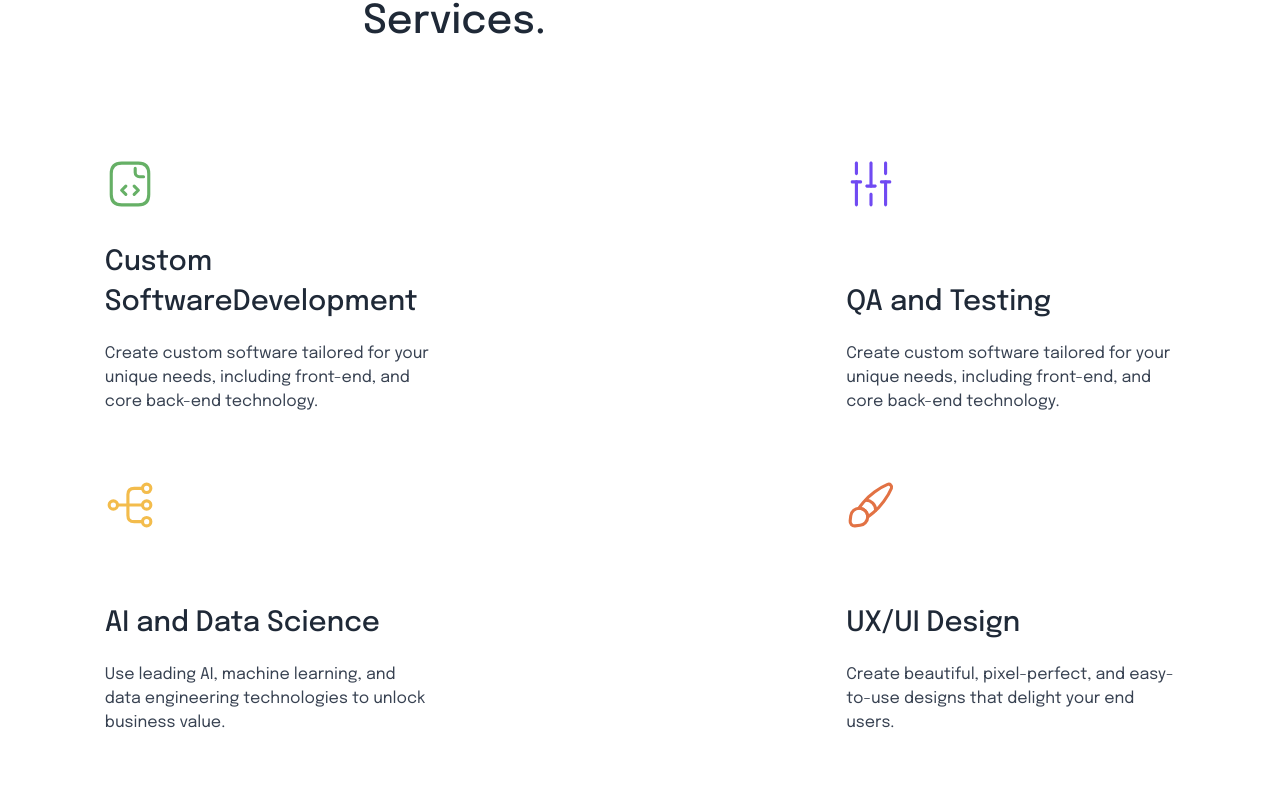
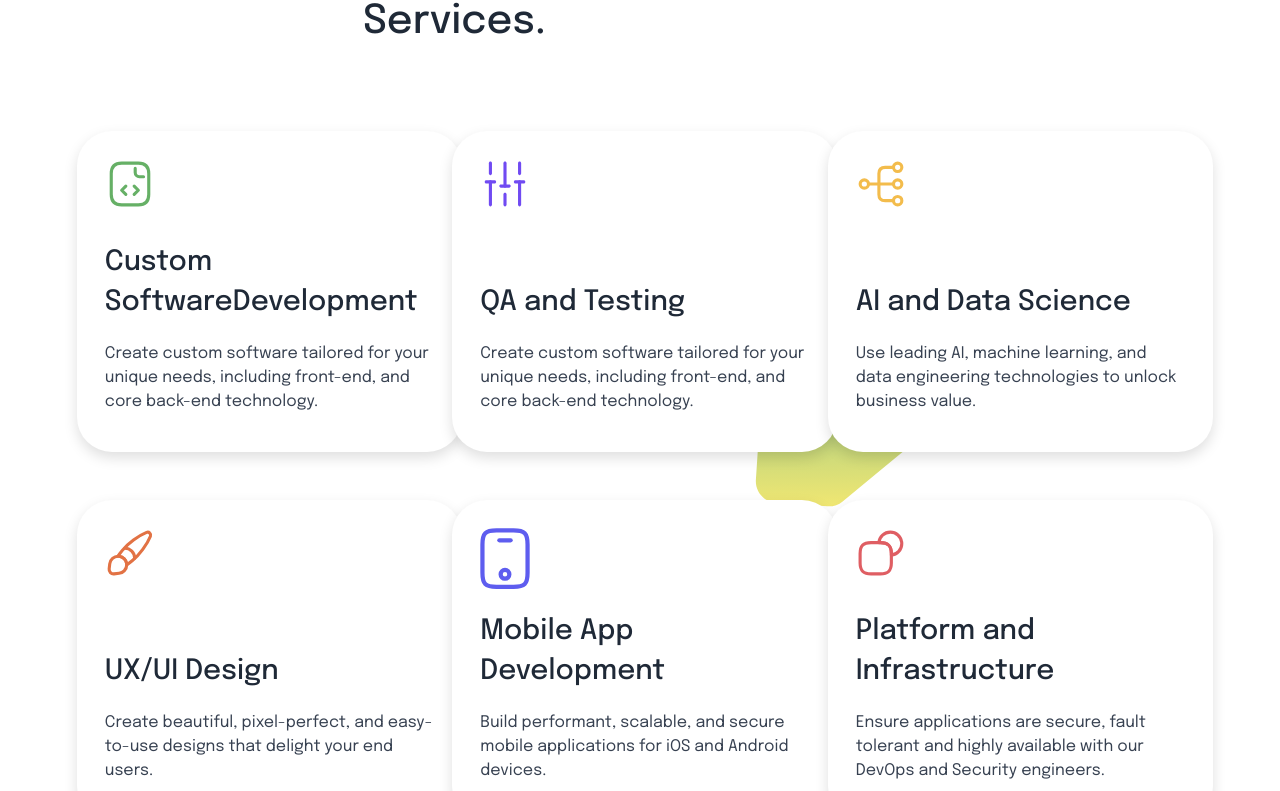
Before and after one commit to akshat-9825/landing_page, a Next.js app: page / in a window 1280 px wide. Shown: the part 1559-2350 px from the top of the page. Built offline with nearby package versions, Linux system fonts and the light colour scheme.

Commit message:
challenge page

```diff
--- a/app/pages/ChallengePage/ChallengeCard.tsx
+++ b/app/pages/ChallengePage/ChallengeCard.tsx
@@ -7,7 +7,7 @@ interface ChallengeCardDataType {
 }
 const ChallengeCard = (props: ChallengeCardDataType) => {
   return (
-    <div className="min-w-[329px] max-w-[344px] flex flex-col gap-[35px]">
+    <div className="min-w-[329px] max-w-[344px] flex flex-col gap-[35px] hover:scale-[1.02] transition-all cursor-pointer">
       <Image width={50} height={50} src={props.image} alt="challenge_icon" />
       <div className="flex flex-col gap-2">
         <div className="text-[28px] font-medium leading-[40px] text-gray-800">
--- a/app/pages/EmpoweringPage/EmpoweringCard.tsx
+++ b/app/pages/EmpoweringPage/EmpoweringCard.tsx
@@ -8,7 +8,7 @@ interface EmpoweringCardsProps {
 
 const EmpoweringCard = (props: EmpoweringCardsProps) => {
   return (
-    <div className="w-[385px] h-[321px] pt-7 pb-[38px] px-7 flex flex-col justify-between">
+    <div className="bg-white w-[385px] h-[321px] pt-7 pb-[38px] px-7 flex flex-col justify-between shadow-3xl rounded-[35px] cursor-pointer hover:scale-[1.02] transition-all">
       <Image width={50} height={50} alt="card-image" src={props.image} />
       <div className="flex flex-col gap-[19px]">
         <div className="text-[28px] font-medium leading-[40px] text-gray-800">
--- a/app/pages/EmpoweringPage/index.tsx
+++ b/app/pages/EmpoweringPage/index.tsx
@@ -10,14 +10,28 @@ const EmpoweringPage = () => {
           width={91}
           height={81}
           className="h-[81px]"
-          src="/Image/EmpoweringHeaderVector.svg"
+          src="/Image/vector-blue.svg"
           alt="header-vector"
         />
         <div className="text-[40px] font-medium leading-[60px] text-gray-800">
           Empowering Your Digital Vision: Our Comprehensive Tech Services.
         </div>
       </div>
-      <div className="mt-[79px] w-[88%] mx-auto flex flex-row flex-wrap justify-between mb-[123px]">
+      <div className="relative mt-[79px] w-[88%] mx-auto grid grid-cols-3 gap-y-12 gap-x-[calc((100% - (3 * <fixed-width>)) / 2)] mb-[123px]">
+        <Image
+          width={190}
+          height={170}
+          className="absolute h-[170px] -z-10 top-2/3 left-[20%]"
+          src="/Image/vector-blue.svg"
+          alt="card-vector"
+        />
+        <Image
+          width={190}
+          height={170}
+          className="absolute h-[170px] -z-10 top-[30%] left-[60%]"
+          src="/Image/vector-green.svg"
+          alt="card-vector"
+        />
         {empoweringCardData.map((card, index) => (
           <EmpoweringCard key={index} {...card} />
         ))}
```
Also changed, not shown: public/Image/vector-blue.svg (renamed from public/Image/EmpoweringHeaderVector.svg), public/Image/vector-green.svg (added).
